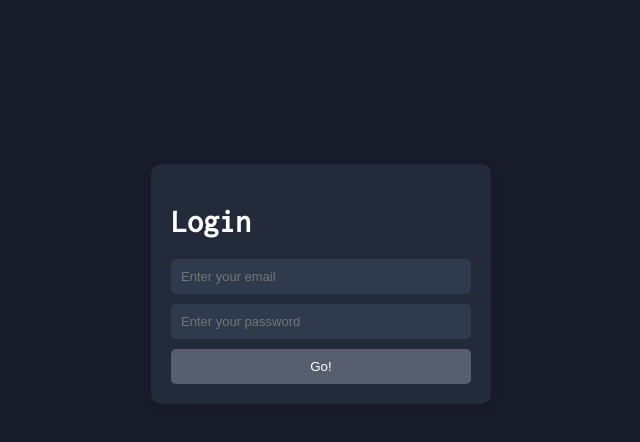
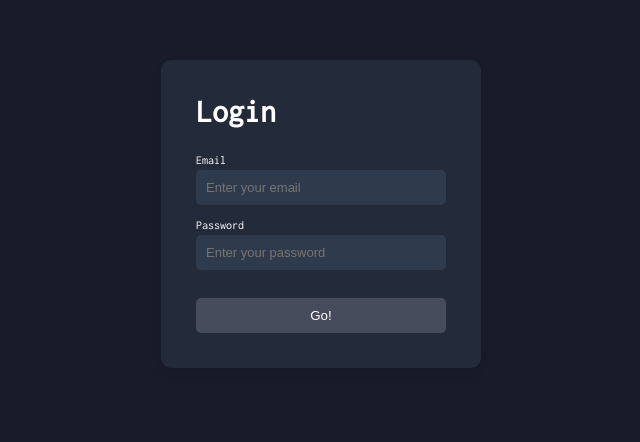
Before and after one commit to sasanchezramirez/jineteapp-front, an Angular app: page /login in a window 1280 px wide. Shown: the part 132-574 px from the top of the page, without its empty margins (319-959 px from the left). Built offline with nearby package versions, Linux system fonts and the light colour scheme.

Commit message:
feature: adding details and validations to login

```diff
--- a/src/app/modules/auth/auth.module.ts
+++ b/src/app/modules/auth/auth.module.ts
@@ -1,5 +1,6 @@
 import { NgModule } from '@angular/core';
 import { CommonModule } from '@angular/common';
+import { FormsModule } from '@angular/forms';
 
 import { AuthRoutingModule } from './auth-routing.module';
 import { LoginComponent } from './components/login/login.component';
@@ -11,7 +12,8 @@ import { LoginComponent } from './components/login/login.component';
   ],
   imports: [
     CommonModule,
-    AuthRoutingModule
+    AuthRoutingModule,
+    FormsModule
   ]
 })
 export class AuthModule { }
--- a/src/app/modules/auth/components/login/login.component.html
+++ b/src/app/modules/auth/components/login/login.component.html
@@ -1,14 +1,59 @@
 <body class="body">
-  <div class="login-box">
-    <h1>Login</h1>
+
+  <form class="login-box"
+    #loginForm = "ngForm">
+
+    <h1 style="margin-top:  0px;">Login</h1>
+
+    <label for="email"
+    class="error-message"
+    [hidden]="validEmail">Please validate your email</label>
+
+    <label for="email"
+    class="label-input"
+    [hidden]="!validEmail">Email</label>
+    <div style="margin-top: 3px;"></div>
+
     <input class="input"
+    name="email"
+    required="true"
     type="email"
-    placeholder="Enter your email">
+    placeholder="Enter your email"
+    [(ngModel)]="user.email"
+    [ngClass]="{
+      'invalid':!validEmail
+    }">
+
+    <label for="email"
+    class="error-message"
+    [hidden]="validPwd">Please validate your password</label>
+
+    <label for="email"
+    class="label-input"
+    [hidden]="!validPwd">Password</label>
+    <div style="margin-top: 3px;"></div>
+
+
     <input class="input"
+    name="pwd"
+    required="true"
     type="password"
-    placeholder="Enter your password">
+    placeholder="Enter your password"
+    [(ngModel)]="user.pwd"
+    [ngClass]="{
+      'invalid':!validPwd
+    }">
+
     <button
     class="submit-button"
-    type="submit">Go!</button>
-  </div>
+    type="submit"
+    [disabled] = "loginForm.invalid"
+    (submit)="user"
+    [ngClass]="{
+      'invalid':loginForm.invalid
+    }"
+    (click)="onLogin()">
+    Go!</button>
+  </form>
+
 </body>
--- a/src/app/modules/auth/components/login/login.component.scss
+++ b/src/app/modules/auth/components/login/login.component.scss
@@ -8,12 +8,17 @@
 }
 
 .login-box {
-  width: 300px;
-  padding: 20px;
+  width: 250px;
+  padding: 35px;
+  margin-bottom: 140px;
   background-color: #232a3a;
   border-radius: 10px;
   box-shadow: 0 4px 8px rgba(0, 0, 0, 0.1);
   color: #fff;
+}
+
+.label-input{
+  font-size: 12px;
 }
 
 .input{
@@ -26,16 +31,31 @@
   color: #fff;
   box-sizing: border-box;
   font-size: 13px;
+
+  &.invalid{
+    border: 2px solid #F44336;
+  }
+}
+
+.error-message{
+  color: #F44336;
+  font-size: 12px;
+
 }
 
 .submit-button{
   width: 100%;
+  margin-top: 18px;
   padding: 10px;
   border: none;
   border-radius: 5px;
   background-color: #575f6f; /* Color de fondo del botón */
   color: #ffffff; /* Color del texto del botón */
   cursor: pointer;
+
+  &.invalid{
+    background-color: #464c5c;
+  }
 }
 .submit-button:hover {
   background-color: #464c5c;
--- a/src/app/modules/auth/components/login/login.component.ts
+++ b/src/app/modules/auth/components/login/login.component.ts
@@ -1,4 +1,5 @@
 import { Component } from '@angular/core';
+import { User } from '../../models/user.model';
 
 @Component({
   selector: 'app-login',
@@ -6,5 +7,45 @@ import { Component } from '@angular/core';
   styleUrls: ['./login.component.scss']
 })
 export class LoginComponent {
+  public user: User;
+  validEmail: boolean = true;
+  validPwd: boolean = true;
 
+  constructor() {
+    this.user = {
+      id: 0,
+      email: '',
+      pwd: ''
+    }
+  }
+
+  onLogin(){
+    this.isEmailValid(this.user.email);
+    this.isPwdValid(this.user.pwd);
+    if (this.isEmailValid(this.user.email) && this.isPwdValid(this.user.pwd)) {
+      console.log(this.user);
+    } else {
+      console.log('Invalid Email');
+    }
+  }
+
+  isEmailValid(email: string){
+    if (/^[a-zA-Z0-9._%+-]+@[a-zA-Z0-9.-]+\.[a-zA-Z]{2,4}$/.test(email)) {
+      this.validEmail = true
+      return this.validEmail;
+    } else {
+      this.validEmail = false
+      return this.validEmail;
+    }
+  }
+
+  isPwdValid(pwd: string){
+    if(pwd == '0406'){
+      this.validPwd = true
+      return this.validPwd;
+    } else {
+      this.validPwd = false
+      return this.validPwd;
+    }
+  }
 }
--- /dev/null
+++ b/src/app/modules/auth/models/user.model.ts
@@ -0,0 +1,5 @@
+export interface User{
+  id: number;
+  email: string;
+  pwd: string;
+}
```
